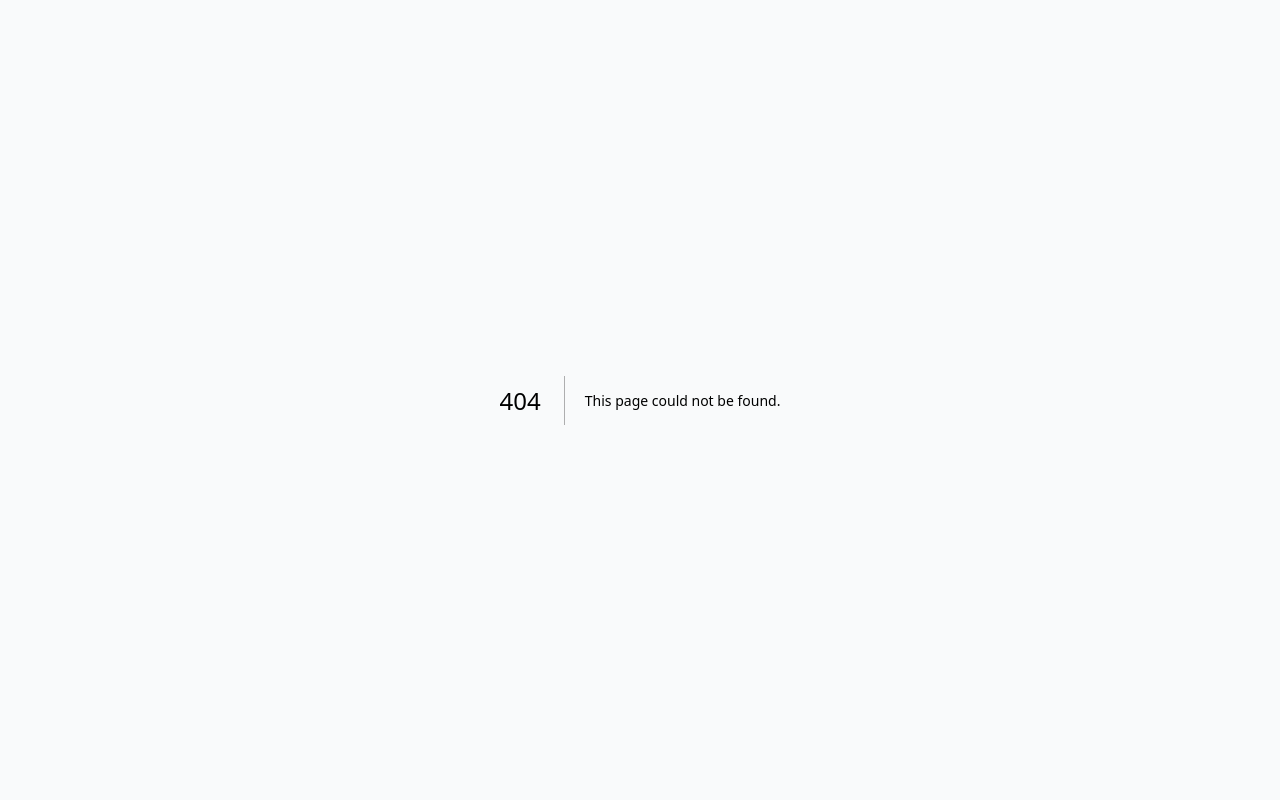
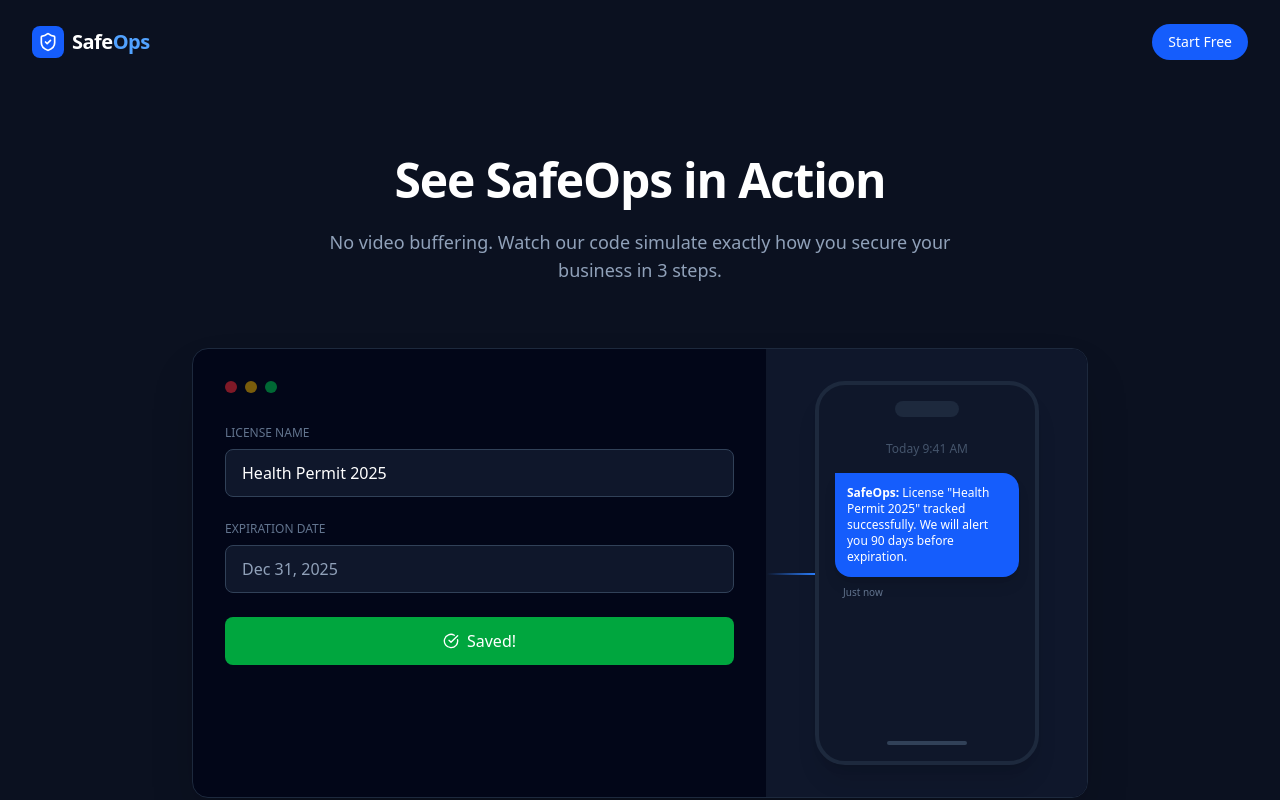
Before and after one commit to testqgw/SCP, a Next.js app: page /demo in a window 1280 px wide. Before the commit this address had no page. Shown: the top 800 px of the page. Built offline with nearby package versions, Linux system fonts and the light colour scheme.

Commit message:
Add interactive demo page with animated SMS simulation

```diff
--- /dev/null
+++ b/app/demo/page.tsx
@@ -0,0 +1,175 @@
+"use client";
+
+import Link from "next/link";
+import { useState, useEffect } from "react";
+import { ArrowRight, CheckCircle, ShieldCheck, Bell, Smartphone, Loader2 } from "lucide-react";
+
+export default function DemoPage() {
+  return (
+    <div className="min-h-screen bg-[#0B1120] text-white font-sans selection:bg-blue-500/30">
+
+      {/* NAV */}
+      <nav className="mx-auto max-w-7xl px-6 lg:px-8 pt-6 flex justify-between items-center">
+        <Link href="/" className="text-xl font-bold tracking-tight flex items-center gap-2">
+          <div className="w-8 h-8 bg-blue-600 rounded-lg flex items-center justify-center">
+            <ShieldCheck className="w-5 h-5 text-white" />
+          </div>
+          <span>Safe<span className="text-blue-400">Ops</span></span>
+        </Link>
+        <Link href="/sign-up" className="rounded-full bg-blue-600 px-4 py-2 text-sm font-medium text-white hover:bg-blue-500 transition-all">
+          Start Free
+        </Link>
+      </nav>
+
+      <main className="relative z-10 py-16 lg:py-24">
+        <div className="mx-auto max-w-6xl px-6 lg:px-8">
+
+          <div className="text-center mb-16">
+            <h1 className="text-4xl font-bold tracking-tight text-white sm:text-5xl mb-6">
+              See SafeOps in Action
+            </h1>
+            <p className="text-lg text-slate-400 max-w-2xl mx-auto">
+              No video buffering. Watch our code simulate exactly how you secure your business in 3 steps.
+            </p>
+          </div>
+
+          {/* 🎬 THE LIVE SIMULATOR */}
+          <DemoSimulator />
+
+          {/* FINAL CTA */}
+          <div className="mt-32 bg-gradient-to-br from-blue-900/50 to-slate-900 border border-blue-800/30 rounded-3xl p-12 text-center">
+            <h2 className="text-3xl font-bold text-white mb-6">Seen enough?</h2>
+            <p className="text-slate-400 mb-8 max-w-xl mx-auto">
+              It actually is that simple. Create your account and track your first license for free.
+            </p>
+            <Link
+              href="/sign-up"
+              className="inline-flex items-center justify-center rounded-lg bg-blue-600 px-8 py-4 text-sm font-semibold text-white shadow-lg hover:bg-blue-500 transition-all gap-2"
+            >
+              Create Free Account <ArrowRight className="w-4 h-4" />
+            </Link>
+          </div>
+
+        </div>
+      </main>
+
+      <footer className="bg-[#0B1120] border-t border-slate-800 py-12 text-center text-slate-600 text-sm">
+        © {new Date().getFullYear()} SafeOps Inc.
+      </footer>
+    </div>
+  );
+}
+
+// 🕹️ THE SIMULATOR COMPONENT
+function DemoSimulator() {
+  const [step, setStep] = useState(0); // 0=Idle, 1=Typing, 2=Saving, 3=Done/SMS
+  const [text, setText] = useState("");
+
+  // The Automation Script
+  useEffect(() => {
+    let timeout: NodeJS.Timeout;
+
+    const runSimulation = async () => {
+      // Step 1: Start typing "Health Permit"
+      setStep(1);
+      const fullText = "Health Permit 2025";
+      for (let i = 0; i <= fullText.length; i++) {
+        await new Promise(r => setTimeout(r, 100)); // Typing speed
+        setText(fullText.slice(0, i));
+      }
+
+      // Step 2: Pause, then click Save
+      await new Promise(r => setTimeout(r, 800));
+      setStep(2); // Loading state
+
+      // Step 3: Simulate Network Request
+      await new Promise(r => setTimeout(r, 1500));
+      setStep(3); // Success & SMS
+
+      // Step 4: Reset after 5 seconds
+      await new Promise(r => setTimeout(r, 6000));
+      setStep(0);
+      setText("");
+    };
+
+    // Start loop
+    if (step === 0) {
+      timeout = setTimeout(runSimulation, 1000);
+    }
+
+    return () => clearTimeout(timeout);
+  }, [step]);
+
+  return (
+    <div className="relative w-full max-w-4xl mx-auto bg-slate-950 rounded-2xl border border-slate-800 shadow-2xl overflow-hidden flex flex-col md:flex-row">
+
+      {/* LEFT: The Mock Dashboard */}
+      <div className="flex-1 p-8 border-r border-slate-800/50">
+        <div className="flex items-center gap-2 mb-8 opacity-50">
+           <div className="w-3 h-3 rounded-full bg-red-500"></div>
+           <div className="w-3 h-3 rounded-full bg-yellow-500"></div>
+           <div className="w-3 h-3 rounded-full bg-green-500"></div>
+        </div>
+
+        <div className="space-y-6">
+           <div>
+              <label className="block text-xs font-medium text-slate-500 uppercase mb-2">License Name</label>
+              <div className="h-12 w-full bg-slate-900 rounded-lg border border-slate-700 flex items-center px-4 text-white relative">
+                 {text}
+                 {step === 1 && <span className="w-0.5 h-5 bg-blue-500 animate-pulse ml-1"></span>}
+              </div>
+           </div>
+
+           <div>
+              <label className="block text-xs font-medium text-slate-500 uppercase mb-2">Expiration Date</label>
+              <div className="h-12 w-full bg-slate-900 rounded-lg border border-slate-700 flex items-center px-4 text-slate-400">
+                 Dec 31, 2025
+              </div>
+           </div>
+
+           <button
+             className={`w-full h-12 rounded-lg font-medium transition-all flex items-center justify-center gap-2 ${
+               step === 2 ? "bg-blue-600/50 text-blue-200" :
+               step === 3 ? "bg-green-600 text-white" : "bg-blue-600 text-white"
+             }`}
+           >
+             {step === 2 ? <><Loader2 className="w-4 h-4 animate-spin"/> Saving...</> :
+              step === 3 ? <><CheckCircle className="w-4 h-4"/> Saved!</> : "Add License"}
+           </button>
+        </div>
+      </div>
+
+      {/* RIGHT: The Mock Phone (SMS) */}
+      <div className="w-full md:w-80 bg-slate-900 p-8 flex flex-col items-center justify-center relative overflow-hidden">
+         <div className="absolute inset-0 bg-[radial-gradient(circle_at_center,_var(--tw-gradient-stops))] from-blue-900/20 to-transparent"></div>
+
+         {/* Phone Body */}
+         <div className="relative z-10 w-56 h-96 bg-[#0F172A] border-4 border-slate-800 rounded-[30px] shadow-xl p-4 flex flex-col">
+            <div className="w-16 h-4 bg-slate-800 rounded-full mx-auto mb-6"></div>
+
+            {/* The Screen */}
+            <div className="flex-1 relative">
+               <div className="text-center text-slate-600 text-xs mb-4">Today 9:41 AM</div>
+
+               {/* SMS BUBBLE - Only shows in Step 3 */}
+               <div className={`transform transition-all duration-500 ${step === 3 ? "translate-y-0 opacity-100" : "translate-y-10 opacity-0"}`}>
+                  <div className="bg-blue-600 text-white text-xs p-3 rounded-2xl rounded-tl-none shadow-lg mb-2">
+                     <strong>SafeOps:</strong> License "Health Permit 2025" tracked successfully. We will alert you 90 days before expiration.
+                  </div>
+                  <div className="text-[10px] text-slate-500 ml-2">Just now</div>
+               </div>
+            </div>
+
+            {/* Home Bar */}
+            <div className="w-20 h-1 bg-slate-700 rounded-full mx-auto mt-auto"></div>
+         </div>
+
+         {/* Connection Line */}
+         {step === 3 && (
+            <div className="absolute left-0 top-1/2 w-12 h-0.5 bg-gradient-to-r from-transparent to-blue-500 md:block hidden"></div>
+         )}
+      </div>
+
+    </div>
+  );
+}
```
